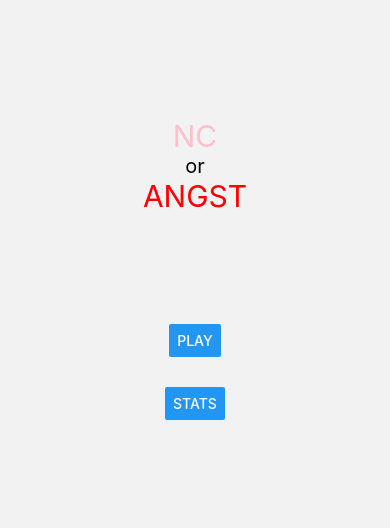
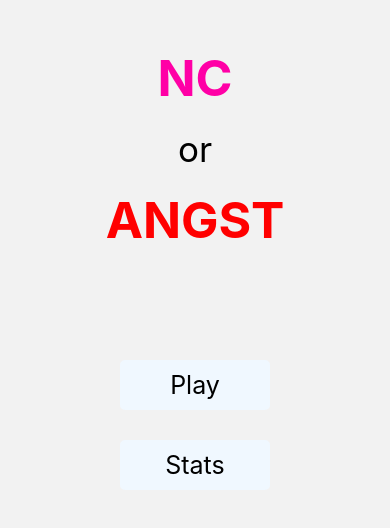
Before and after one commit to Chlorine355/nc_or_angst, a React Native app: screen / in a window 390 px wide. Shown: the part 168-696 px from the top of the page. Built offline with nearby package versions, Linux system fonts and the light colour scheme.

Commit message:
v1.1 improved random, better design todo: EVEN better design, after 14.06

```diff
--- a/App.js
+++ b/App.js
@@ -1,6 +1,5 @@
 import {
   ActivityIndicator,
-  Button,
   Dimensions,
   LogBox,
   StyleSheet,
@@ -84,10 +83,15 @@ function Menu({navigation}) {
           flexDirection: 'column',
           alignItems: 'center',
           paddingTop: 30,
+          gap: 20,
         }}>
-        <Text style={{color: 'pink', fontSize: 30}}>NC</Text>
-        <Text style={{color: 'black', fontSize: 20}}>or</Text>
-        <Text style={{color: 'red', fontSize: 30}}>ANGST</Text>
+        <Text style={{color: '#ff00a6', fontSize: 50, fontWeight: 'bold'}}>
+          NC
+        </Text>
+        <Text style={{color: 'black', fontSize: 35}}>or</Text>
+        <Text style={{color: 'red', fontSize: 50, fontWeight: 'bold'}}>
+          ANGST
+        </Text>
       </View>
 
       <View
@@ -98,24 +102,26 @@ function Menu({navigation}) {
           paddingTop: 30,
           gap: 30,
         }}>
-        <Button
-          title={'Play'}
+        <TouchableOpacity
+          style={styles.button}
           onPress={() => {
             navigation.navigate('Game');
-          }}
-        />
-        <Button
-          title={'Stats'}
+          }}>
+          <Text style={styles.buttonText}>Play</Text>
+        </TouchableOpacity>
+        <TouchableOpacity
+          style={styles.button}
           onPress={() => {
             navigation.navigate('Stats');
-          }}
-        />
+          }}>
+          <Text style={styles.buttonText}>Stats</Text>
+        </TouchableOpacity>
       </View>
     </View>
   );
 }
 
-function Game() {
+function Game({navigation}) {
   const [guessed, setGuessed] = useState(false);
   const [isLoading, setLoading] = useState(true);
   const [title, setTitle] = useState('');
@@ -132,8 +138,10 @@ function Game() {
       if (request.status === 200) {
         let HTMLParser = require('fast-html-parser');
         let root = HTMLParser.parse(request.responseText);
+        let titles = root.querySelectorAll('.fanfic-inline-title a'); //.childNodes[0].rawText,
         setTitle(
-          root.querySelector('.fanfic-inline-title a').childNodes[0].rawText,
+          titles[Math.floor(Math.random() * titles.length)].childNodes[0]
+            .rawText,
         );
         setCorr(correct);
         setGuessed(false);
@@ -160,8 +168,8 @@ function Game() {
     <View
       style={{
         height: deviceHeight,
-        borderWidth: 5,
-        borderColor: guessed ? (r ? 'green' : 'red') : 'white',
+        borderWidth: 10,
+        borderColor: guessed ? (r ? 'green' : 'red') : 'transparent',
       }}>
       <View style={styles.ficname}>
         {isLoading ? (
@@ -172,7 +180,16 @@ function Game() {
       </View>
       <View style={styles.buttons}>
         <TouchableOpacity
-          style={styles.button}
+          style={[
+            styles.button,
+            {
+              shadowColor: '#ff00a6',
+              shadowRadius: 20,
+              shadowOpacity: 0.95,
+              shadowOffset: {width: 0, height: 0},
+              elevation: 10,
+            },
+          ]}
           onPress={() => {
             if (guessed) {
               return;
@@ -198,7 +215,16 @@ function Game() {
           <Text style={styles.buttonText}>NC</Text>
         </TouchableOpacity>
         <TouchableOpacity
-          style={styles.button}
+          style={[
+            styles.button,
+            {
+              shadowColor: 'red',
+              shadowRadius: 20,
+              shadowOpacity: 0.95,
+              shadowOffset: {width: 0, height: 0},
+              elevation: 10,
+            },
+          ]}
           onPress={() => {
             if (guessed) {
               return;
@@ -224,11 +250,12 @@ function Game() {
           <Text style={styles.buttonText}>Angst</Text>
         </TouchableOpacity>
       </View>
+      <BackButton navigation={navigation} top={0} left={0} />
     </View>
   );
 }
 
-function Stats() {
+function Stats({navigation}) {
   // guessedNC, guessedAngst, totalNC, totalAngst
   const [s, setS] = useState([]);
   if (s.length === 0) {
@@ -239,6 +266,7 @@ function Stats() {
   }
   return (
     <View style={styles.statscreen}>
+      <BackButton navigation={navigation} />
       <Text style={styles.stat}>
         Отгадано NC: {s[0]}/{s[2]} (
         {s[2] !== '0'
@@ -269,22 +297,35 @@ function Stats() {
   );
 }
 
+function BackButton({navigation, top = 10, left = 10}) {
+  return (
+    <TouchableOpacity
+      style={{position: 'absolute', top: top, left: left}}
+      onPress={() => {
+        navigation.navigate('Menu');
+      }}>
+      <Text>Back to Menu</Text>
+    </TouchableOpacity>
+  );
+}
+
 const styles = StyleSheet.create({
   ficname: {
     height: 200,
     display: 'flex',
     alignItems: 'center',
     justifyContent: 'center',
+    paddingTop: 50,
   },
-  fictitle: {
-    fontSize: 20,
-  },
+  fictitle: {textAlign: 'center', fontSize: 20},
   buttons: {
     display: 'flex',
     alignItems: 'center',
     justifyContent: 'center',
     flexDirection: 'column',
-    gap: 20,
+    gap: 50,
+    paddingTop: 50,
+    marginLeft: -10,
     width: deviceWidth,
   },
   button: {
```
Also changed, not shown: app.json (line endings or trailing spaces).
